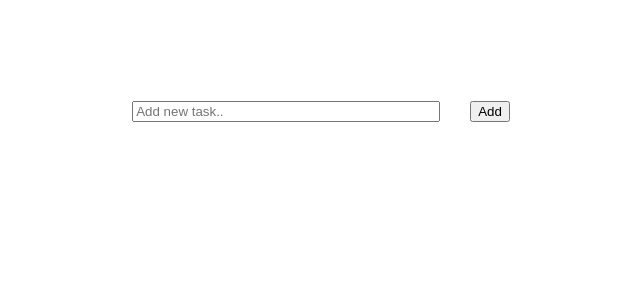
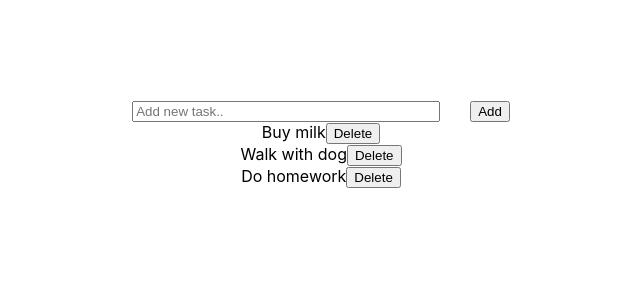
Before and after one commit to shayirmyn/homework53, a React (Create React App) app: page / in a window 1280 px wide. Shown: the top 300 px of the page, without its empty margins (319-959 px from the left). Built offline with nearby package versions, Linux system fonts and the light colour scheme.

Commit message:
homework is done

```diff
--- a/src/AddTaskForm/AddTaskForm.tsx
+++ b/src/AddTaskForm/AddTaskForm.tsx
@@ -2,16 +2,16 @@ import React, {ReactEventHandler} from 'react';
 
 interface IAddTaskForm {
     inputValue: string;
-    task: string;
     onChange: ReactEventHandler;
     add: ReactEventHandler;
+    onClick: ReactEventHandler;
 }
 
 const AddTaskForm: React.FC<IAddTaskForm> = props => {
 
     return (
         <div className="toDoList">
-            <form className="form">
+            <form className="form" onClick={props.onClick}>
                 <input className="inputAdd"
                        type="text"
                        placeholder="Add new task.."
--- a/src/App.tsx
+++ b/src/App.tsx
@@ -1,5 +1,6 @@
-import React, {useState} from 'react';
+import React, { useState} from 'react';
 import AddTaskForm from "./AddTaskForm/AddTaskForm";
+import Task from './Task/Task';
 import './App.css';
 
 
@@ -31,16 +32,36 @@ const App = () => {
 
             setAddTask([...addTask, newTask]);
             setCurrentTask("");
+           return (
+                <div>
+                    <span>{currentTask}</span>
+                </div>
+            )
         }
     };
 
+    const deleteTask = (taskId: string) => {
+        setAddTask(addTask.filter((task) => task.id !== taskId));
+    };
+
+
+    const defaultEvent = (event: React.MouseEvent<HTMLAnchorElement, MouseEvent>) => {
+        event.preventDefault();
+    }
+
+    const showTask = addTask.map(show => {
+        return <Task task={show.task} key={show.id} onRemoveTask={() => deleteTask(show.id)}/>
+    })
+
     return (
         <div className="App">
-            <AddTaskForm task={addTask[1].task}
+            <AddTaskForm
+                         onClick={defaultEvent}
                          inputValue={currentTask}
                          onChange={inputChange}
                          add={inputAddTask}
             />
+            {showTask}
         </div>
     );
 };
--- a/src/Task/Task.tsx
+++ b/src/Task/Task.tsx
@@ -1,10 +1,18 @@
 import React from 'react';
 
-const Task = () => {
+interface ITask {
+    task: string,
+    key: string,
+    onRemoveTask ?: React.MouseEventHandler,
+}
+
+const Task: React.FC<ITask> = props => {
+
+
     return (
         <div className="taskBlock">
-            <span className="taskSpan"></span>
-            <button className="btnDelete">Delete</button>
+            <span className="taskSpan">{props.task}</span>
+            <button className="btnDelete" onClick={props.onRemoveTask}>Delete</button>
         </div>
     );
 };
```
